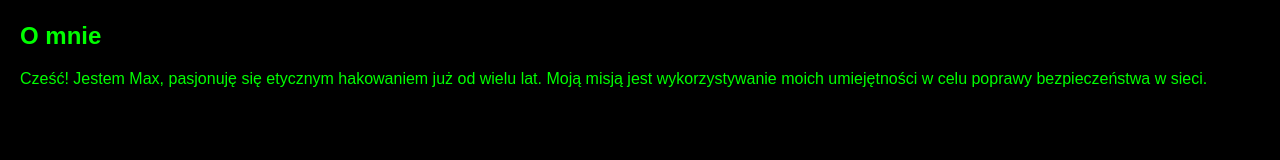
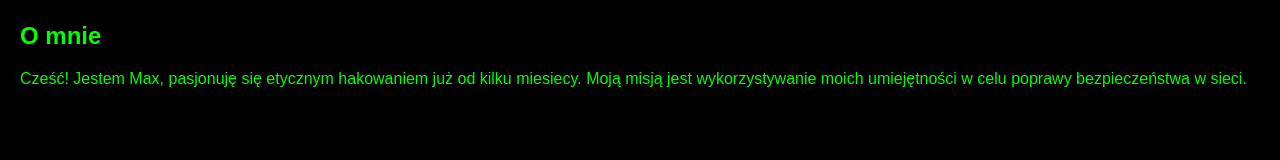
Before and after one commit to BEMBNISTAAA/STRONKA, a plain HTML site: page index.html in a window 1280 px wide. Shown: the part 176-336 px from the top of the page. Drawn offline with Linux system fonts and the light colour scheme.

Commit message:
index.html

```diff
--- a/index.html
+++ b/index.html
@@ -68,7 +68,7 @@
 
 <section id="about">
     <h2>O mnie</h2>
-    <p>Cześć! Jestem Max, pasjonuję się etycznym hakowaniem już od wielu lat. Moją misją jest wykorzystywanie moich umiejętności w celu poprawy bezpieczeństwa w sieci.</p>
+    <p>Cześć! Jestem Max, pasjonuję się etycznym hakowaniem już od kilku miesiecy. Moją misją jest wykorzystywanie moich umiejętności w celu poprawy bezpieczeństwa w sieci.</p>
 </section>
 
 <section id="services">
```
